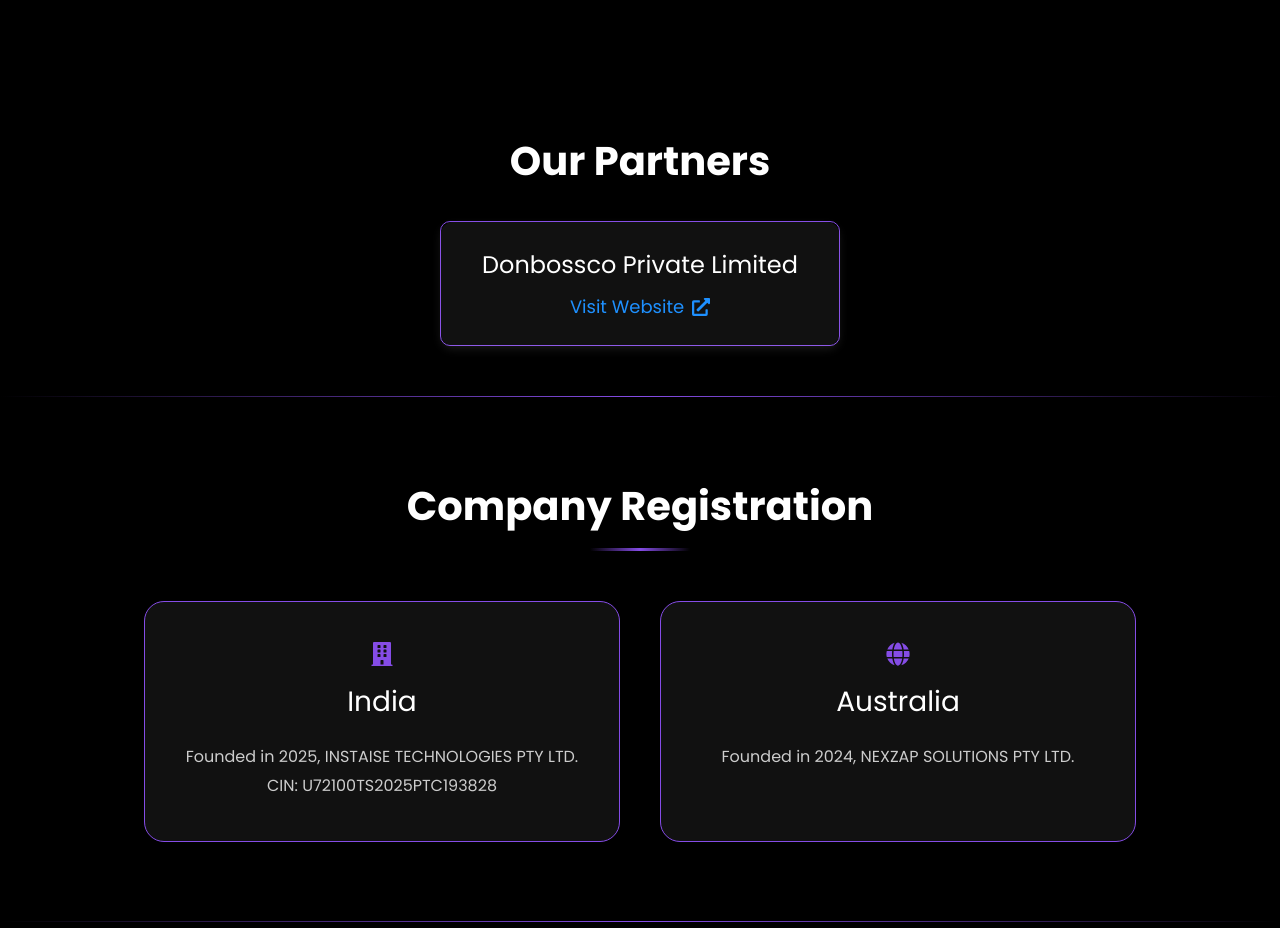
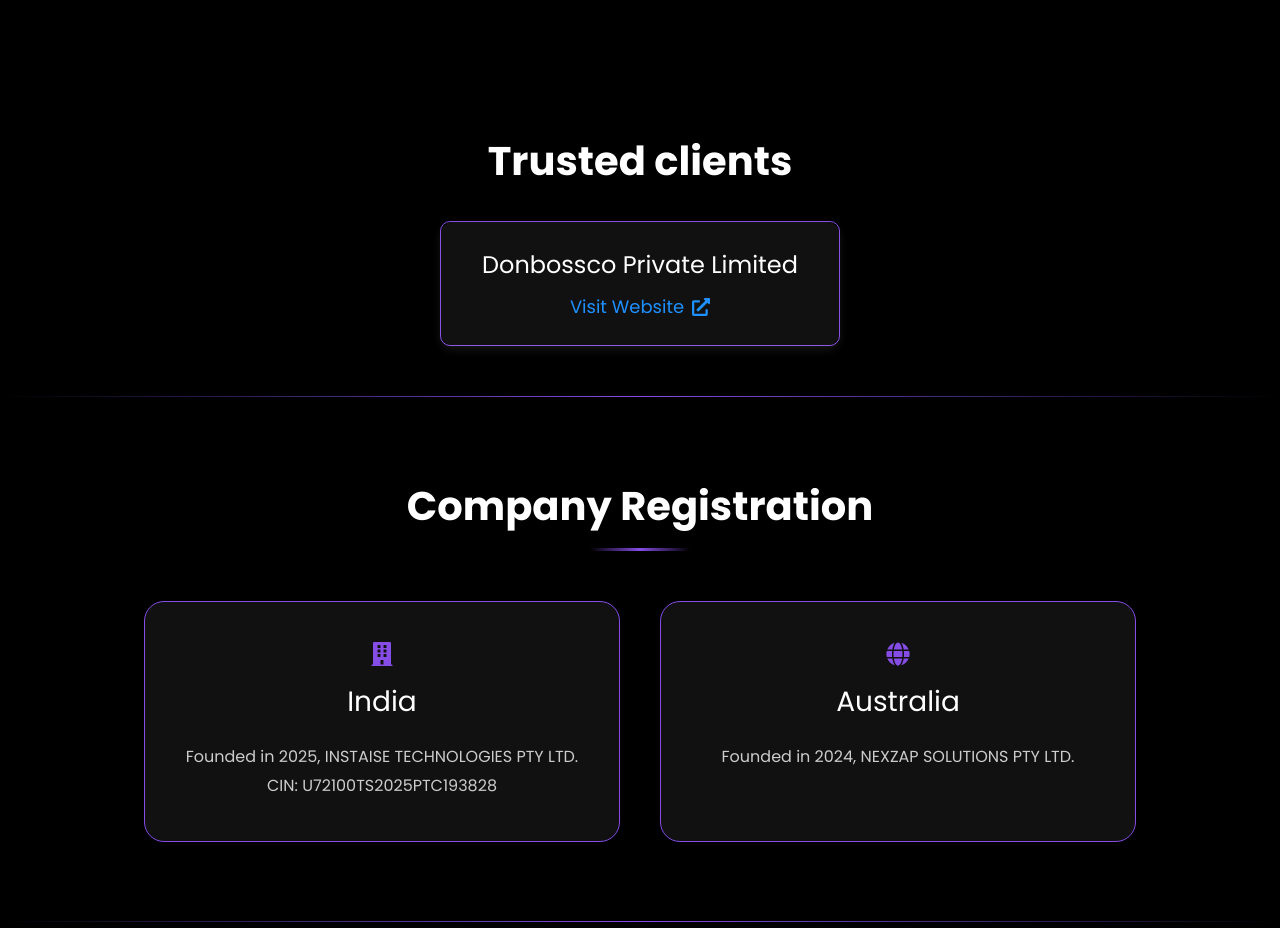
Before and after one commit to maneesh16m/NEXZAP-STATIC-SITE, a React (Create React App) app: page / in a window 1280 px wide. Shown: the part 2480-3408 px from the top of the page. Built offline with nearby package versions, Linux system fonts and the light colour scheme; a web font is replaced by a local one.

Commit message:
text changes

```diff
--- a/src/components/Partners/index.js
+++ b/src/components/Partners/index.js
@@ -75,7 +75,7 @@
 const Partners = () => {
   return (
     <Container>
-      <Title>Our Partners</Title>
+      <Title>Trusted clients</Title>
       <PartnersGrid count={partners.length}>
         {partners.map((partner, index) => (
           <PartnerCard key={index}>
```
